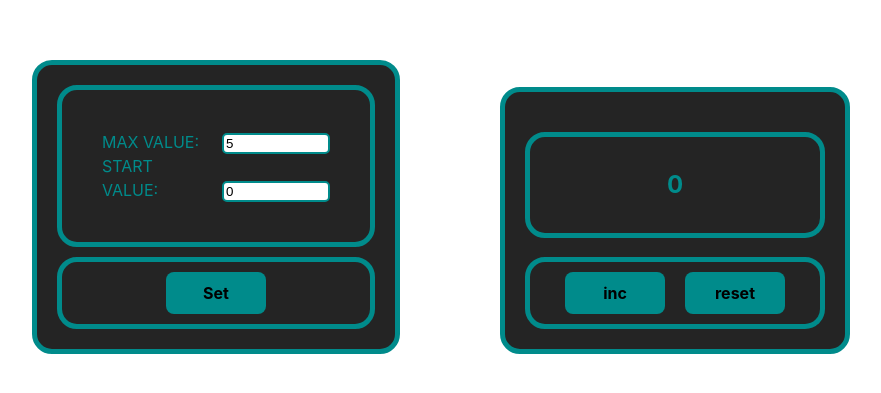
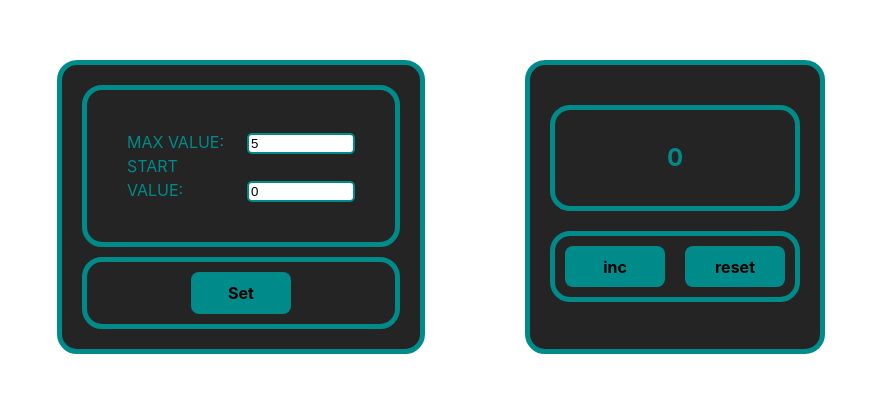
Before and after one commit to Sene4kaaa/counter-v2, a React (Vite) app: page / in a window 1280 px wide. Shown: the part 193-586 px from the top of the page, without its empty margins (199-1080 px from the left). Built offline with nearby package versions, Linux system fonts and the light colour scheme.

Commit message:
Refactor CSS

```diff
--- a/src/App.css
+++ b/src/App.css
@@ -5,8 +5,13 @@
     text-align: center;
 }
 
+.SettingsAndCount{
+    display: flex;
+    flex-direction: row;
+    justify-content: center;
+}
+
 .Settings {
-    display: inline-block;
     margin-right: 100px;
     padding: 20px;
     background-color: #242424;
@@ -15,13 +20,14 @@
 }
 
 .SettingsInput {
+    display: flex;
+    flex-direction: column;
     padding: 40px;
     border: 5px solid darkcyan;
     border-radius: 20px;
 }
 
 .Count {
-    display: inline-block;
     padding: 20px;
     background-color: #242424;
     border: 5px solid darkcyan;
@@ -36,7 +42,9 @@
 }
 
 .CounterAndButton {
-    width: 300px;
+    display: flex;
+    flex-direction: column;
+
 
 }
 
@@ -50,6 +58,9 @@
 }
 
 .IncAndReset {
+    display: flex;
+    flex-direction: row;
+    justify-content: space-between;
     padding: 10px;
     border: 5px solid darkcyan;
     border-radius: 20px;
--- a/src/components/Settings/Settings.tsx
+++ b/src/components/Settings/Settings.tsx
@@ -30,9 +30,8 @@ const Settings = (props: SettingsPropsType) => {
     }
 
     return (
-        <div>
+        <>
             <div className={'SettingsInput'}>
-                <div>
                 <div>
                     <span className={'Span'}>MAX VALUE:</span>
                     <input
@@ -50,11 +49,11 @@ const Settings = (props: SettingsPropsType) => {
                         onChange={onChangeHandlerStartValue}/>
                 </div>
             </div>
+
+            <div className={'Button'}>
+                <Button name={"Set"} callback={onClickSettingsOff}/>
             </div>
-            <div className={'Button'}>
-                <Button name={"Set"} callback={onClickSettingsOff} />
-            </div>
-        </div>
+        </>
     )
         ;
 };
```
Lines whose indentation alone changed are shown as unchanged.
